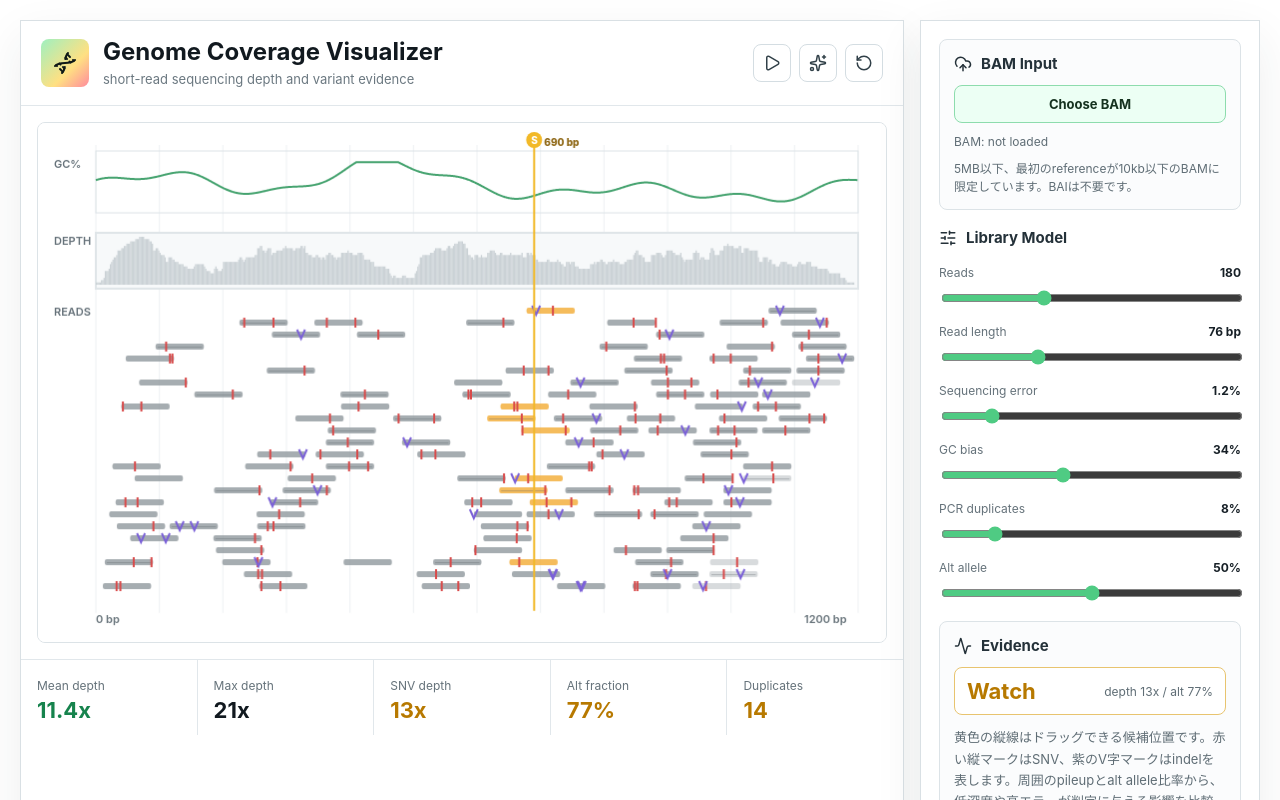
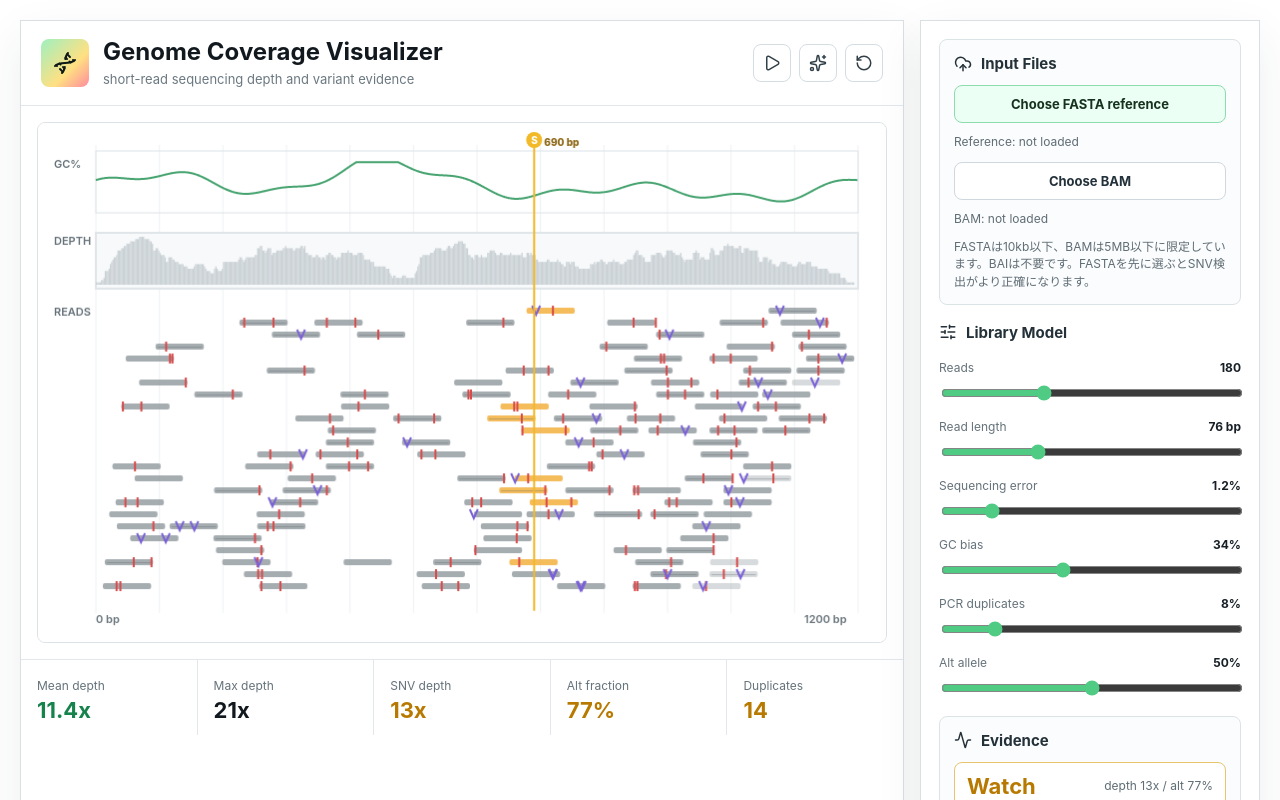
Before and after one commit to kazumaxneo/my-first-codex-app, a React (Vite) app: page / in a window 1280 px wide. Shown: the top 800 px of the page. Built offline with nearby package versions, Linux system fonts and the light colour scheme.

Commit message:
Support reference FASTA input

```diff
--- a/src/App.tsx
+++ b/src/App.tsx
@@ -11,7 +11,7 @@ import {
   Sparkles,
   UploadCloud,
 } from 'lucide-react';
-import { parseBamFile, type BamAnalysis } from './bam';
+import { parseBamFile, parseReferenceFile, type BamAnalysis, type ReferenceSequence } from './bam';
 
 type Settings = {
   readCount: number;
@@ -42,6 +42,7 @@ type Simulation = {
   source: 'synthetic' | 'bam';
   fileName?: string;
   referenceName?: string;
+  referenceSequence?: string;
   genomeLength: number;
   variantPosition: number;
   reads: Read[];
@@ -220,6 +221,7 @@ function simulationFromBam(analysis: BamAnalysis, variantPosition: number): Simu
     source: 'bam',
     fileName: analysis.fileName,
     referenceName: analysis.referenceName,
+    referenceSequence: analysis.referenceSequence,
     genomeLength: analysis.genomeLength,
     variantPosition: position,
     reads,
@@ -323,7 +325,10 @@ function CoverageCanvas({
         context.fillRect(left, gcY, trackWidth, gcHeight);
         context.fillStyle = '#69757c';
         context.font = '600 12px Inter, system-ui, sans-serif';
-        context.fillText(`${simulation.referenceName ?? 'reference'} (${simulation.genomeLength.toLocaleString()} bp)`, left + 12, gcY + 36);
+        const label = simulation.referenceSequence
+          ? `${simulation.referenceName ?? 'reference'} (${simulation.genomeLength.toLocaleString()} bp, FASTA loaded)`
+          : `${simulation.referenceName ?? 'reference'} (${simulation.genomeLength.toLocaleString()} bp)`;
+        context.fillText(label, left + 12, gcY + 36);
       }
 
       const coverageY = 110;
@@ -495,7 +500,9 @@ function Slider({
 export default function App() {
   const [settings, setSettings] = useState<Settings>(initialSettings);
   const [bamAnalysis, setBamAnalysis] = useState<BamAnalysis | null>(null);
+  const [reference, setReference] = useState<ReferenceSequence | null>(null);
   const [uploadMessage, setUploadMessage] = useState('BAM: not loaded');
+  const [referenceMessage, setReferenceMessage] = useState('Reference: not loaded');
 
   useEffect(() => {
     if (!settings.playing) return;
@@ -518,13 +525,30 @@ export default function App() {
     if (!file) return;
     setUploadMessage('BAMを解析中...');
     try {
-      const analysis = await parseBamFile(file);
+      const analysis = await parseBamFile(file, reference);
       setBamAnalysis(analysis);
       update({ variantPosition: Math.min(settings.variantPosition, analysis.genomeLength - 1), playing: false });
       setUploadMessage(`${analysis.fileName} / ${analysis.referenceName} / ${analysis.mappedCount} reads`);
     } catch (error) {
       setBamAnalysis(null);
       setUploadMessage(error instanceof Error ? error.message : 'BAMの解析に失敗しました。');
+    }
+  };
+
+  const handleReferenceUpload = async (file: File | undefined) => {
+    if (!file) return;
+    setReferenceMessage('FASTAを読み込み中...');
+    try {
+      const parsed = await parseReferenceFile(file);
+      setReference(parsed);
+      setBamAnalysis(null);
+      setReferenceMessage(`${parsed.fileName} / ${parsed.name} / ${parsed.sequence.length.toLocaleString()} bp`);
+      setUploadMessage('BAM: not loaded');
+      update({ variantPosition: Math.min(settings.variantPosition, parsed.sequence.length - 1), playing: false });
+    } catch (error) {
+      setReference(null);
+      setBamAnalysis(null);
+      setReferenceMessage(error instanceof Error ? error.message : 'FASTAの読み込みに失敗しました。');
     }
   };
 
@@ -556,6 +580,8 @@ export default function App() {
               title="New random library"
               onClick={() => {
                 setBamAnalysis(null);
+                setReference(null);
+                setReferenceMessage('Reference: not loaded');
                 setUploadMessage('BAM: not loaded');
                 update({ seed: settings.seed + 11 });
               }}
@@ -568,6 +594,8 @@ export default function App() {
               title="Reset controls"
               onClick={() => {
                 setBamAnalysis(null);
+                setReference(null);
+                setReferenceMessage('Reference: not loaded');
                 setUploadMessage('BAM: not loaded');
                 setSettings(initialSettings);
               }}
@@ -598,14 +626,19 @@ export default function App() {
         <div className="upload-card">
           <div className="panel-heading compact">
             <UploadCloud size={18} />
-            <h2>BAM Input</h2>
+            <h2>Input Files</h2>
           </div>
           <label className="file-picker">
+            <input type="file" accept=".fa,.fasta,.fna,text/plain" onChange={(event) => handleReferenceUpload(event.target.files?.[0])} />
+            <span>Choose FASTA reference</span>
+          </label>
+          <p>{referenceMessage}</p>
+          <label className="file-picker secondary">
             <input type="file" accept=".bam,application/octet-stream" onChange={(event) => handleBamUpload(event.target.files?.[0])} />
             <span>Choose BAM</span>
           </label>
           <p>{uploadMessage}</p>
-          <small>5MB以下、最初のreferenceが10kb以下のBAMに限定しています。BAIは不要です。</small>
+          <small>FASTAは10kb以下、BAMは5MB以下に限定しています。BAIは不要です。FASTAを先に選ぶとSNV検出がより正確になります。</small>
         </div>
 
         <div className="panel-heading">
--- a/src/bam.ts
+++ b/src/bam.ts
@@ -17,12 +17,19 @@ export type BamAnalysis = {
   fileName: string;
   referenceName: string;
   genomeLength: number;
+  referenceSequence?: string;
   reads: BamRead[];
   coverage: number[];
   maxCoverage: number;
   meanDepth: number;
   duplicateCount: number;
   mappedCount: number;
+};
+
+export type ReferenceSequence = {
+  fileName: string;
+  name: string;
+  sequence: string;
 };
 
 const MAX_BAM_BYTES = 5 * 1024 * 1024;
@@ -55,6 +62,84 @@ function decodeReadSequence(bytes: Uint8Array, offset: number, length: number) {
     sequence += seqLookup[code] ?? 'N';
   }
   return sequence;
+}
+
+function decompressBamBytes(input: Uint8Array) {
+  if (readString(input, 0, 4) === 'BAM\u0001') return input;
+  if (input[0] !== 0x1f || input[1] !== 0x8b) {
+    throw new Error('BAMまたはBGZF圧縮BAMとして読み込めませんでした。選択したファイルが.bamか確認してください。');
+  }
+
+  const chunks: Uint8Array[] = [];
+  let offset = 0;
+  while (offset + 18 <= input.length) {
+    if (input[offset] !== 0x1f || input[offset + 1] !== 0x8b) break;
+    const flags = input[offset + 3];
+    if ((flags & 0x04) === 0) {
+      chunks.push(gunzipSync(input.subarray(offset)));
+      break;
+    }
+
+    const extraLength = input[offset + 10] | (input[offset + 11] << 8);
+    let blockSize = 0;
+    let extraOffset = offset + 12;
+    const extraEnd = extraOffset + extraLength;
+    while (extraOffset + 4 <= extraEnd) {
+      const subfieldId = String.fromCharCode(input[extraOffset], input[extraOffset + 1]);
+      const subfieldLength = input[extraOffset + 2] | (input[extraOffset + 3] << 8);
+      if (subfieldId === 'BC' && subfieldLength === 2) {
+        blockSize = (input[extraOffset + 4] | (input[extraOffset + 5] << 8)) + 1;
+        break;
+      }
+      extraOffset += 4 + subfieldLength;
+    }
+
+    if (!blockSize) {
+      chunks.push(gunzipSync(input.subarray(offset)));
+      break;
+    }
+
+    const block = input.subarray(offset, offset + blockSize);
+    const inflated = gunzipSync(block);
+    if (inflated.length > 0) chunks.push(inflated);
+    offset += blockSize;
+  }
+
+  const totalLength = chunks.reduce((sum, chunk) => sum + chunk.length, 0);
+  const output = new Uint8Array(totalLength);
+  let writeOffset = 0;
+  chunks.forEach((chunk) => {
+    output.set(chunk, writeOffset);
+    writeOffset += chunk.length;
+  });
+  return output;
+}
+
+export async function parseReferenceFile(file: File): Promise<ReferenceSequence> {
+  if (!/\.(fa|fasta|fna)$/i.test(file.name)) {
+    throw new Error('リファレンスはFASTA（.fa, .fasta, .fna）を選択してください。');
+  }
+  const text = await file.text();
+  const lines = text.split(/\r?\n/).filter(Boolean);
+  const header = lines.find((line) => line.startsWith('>'));
+  if (!header) throw new Error('FASTAヘッダー（>reference_name）が見つかりません。');
+  const sequence = lines
+    .filter((line) => !line.startsWith('>'))
+    .join('')
+    .replace(/\s/g, '')
+    .toUpperCase();
+  if (!sequence) throw new Error('FASTA配列が空です。');
+  if (sequence.length > MAX_GENOME_LENGTH) {
+    throw new Error(`リファレンスは${sequence.length.toLocaleString()} bpです。10kb以下にしてください。`);
+  }
+  if (!/^[ACGTRYSWKMBDHVN]+$/i.test(sequence)) {
+    throw new Error('FASTAに想定外の文字があります。IUPAC塩基コードのみ対応しています。');
+  }
+  return {
+    fileName: file.name,
+    name: header.replace(/^>/, '').trim().split(/\s+/)[0] || file.name,
+    sequence,
+  };
 }
 
 function parseMdTag(md: string, referenceStart: number) {
@@ -125,7 +210,7 @@ function parseOptionalTags(bytes: Uint8Array, view: DataView, offset: number, en
   return { md };
 }
 
-export async function parseBamFile(file: File): Promise<BamAnalysis> {
+export async function parseBamFile(file: File, referenceInput?: ReferenceSequence | null): Promise<BamAnalysis> {
   if (!file.name.toLowerCase().endsWith('.bam')) {
     throw new Error('BAMファイル（.bam）を選択してください。');
   }
@@ -134,7 +219,7 @@ export async function parseBamFile(file: File): Promise<BamAnalysis> {
   }
 
   const compressed = new Uint8Array(await file.arrayBuffer());
-  const bytes = gunzipSync(compressed);
+  const bytes = decompressBamBytes(compressed);
   const view = new DataView(bytes.buffer, bytes.byteOffset, bytes.byteLength);
   let offset = 0;
 
@@ -164,6 +249,11 @@ export async function parseBamFile(file: File): Promise<BamAnalysis> {
   const reference = references[0];
   if (reference.length > MAX_GENOME_LENGTH) {
     throw new Error(`最初のreferenceは${reference.length.toLocaleString()} bpです。10kb以下のBAMにしてください。`);
+  }
+  if (referenceInput && referenceInput.sequence.length !== reference.length) {
+    throw new Error(
+      `FASTAは${referenceInput.sequence.length.toLocaleString()} bp、BAMの最初のreferenceは${reference.length.toLocaleString()} bpです。長さが一致するFASTAを指定してください。`,
+    );
   }
 
   const coverage = new Array(reference.length).fill(0);
@@ -222,6 +312,15 @@ export async function parseBamFile(file: File): Promise<BamAnalysis> {
           if (op === 'X') {
             for (let i = 0; i < length; i += 1) mismatchPositions.push(refCursor + i);
           }
+          if (referenceInput) {
+            for (let i = 0; i < length; i += 1) {
+              const readBase = sequence[readCursor + i];
+              const referenceBase = referenceInput.sequence[refCursor + i];
+              if (readBase && referenceBase && readBase !== 'N' && referenceBase !== 'N' && readBase !== referenceBase) {
+                mismatchPositions.push(refCursor + i);
+              }
+            }
+          }
           refCursor += length;
           readCursor += length;
         } else if (op === 'I') {
@@ -239,7 +338,7 @@ export async function parseBamFile(file: File): Promise<BamAnalysis> {
         const mdEvents = parseMdTag(optional.md, pos);
         mismatchPositions.push(...mdEvents.mismatches);
         indelPositions.push(...mdEvents.deletions);
-      } else {
+      } else if (!referenceInput) {
         sequence.split('').forEach((base, index) => {
           if (base === 'N' && randomish(readName, index) < 0.12) mismatchPositions.push(pos + index);
         });
@@ -278,6 +377,7 @@ export async function parseBamFile(file: File): Promise<BamAnalysis> {
     fileName: file.name,
     referenceName: reference.name,
     genomeLength: reference.length,
+    referenceSequence: referenceInput?.sequence,
     reads,
     coverage,
     maxCoverage,
--- a/src/styles.css
+++ b/src/styles.css
@@ -285,6 +285,16 @@ input[type="range"] {
   background: #ddfaea;
 }
 
+.file-picker.secondary span {
+  color: #23313a;
+  border-color: #cfd8dd;
+  background: #ffffff;
+}
+
+.file-picker.secondary:hover span {
+  background: #f4f7f8;
+}
+
 .insight-block p {
   margin-top: 12px;
   color: #5f6d75;
```
